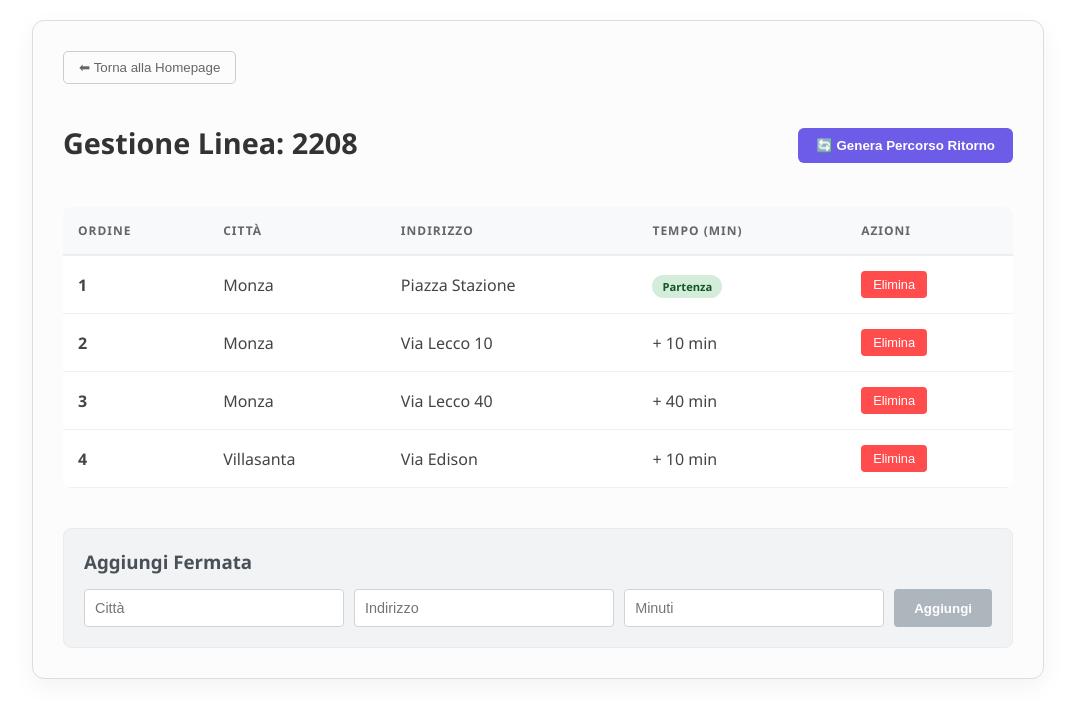
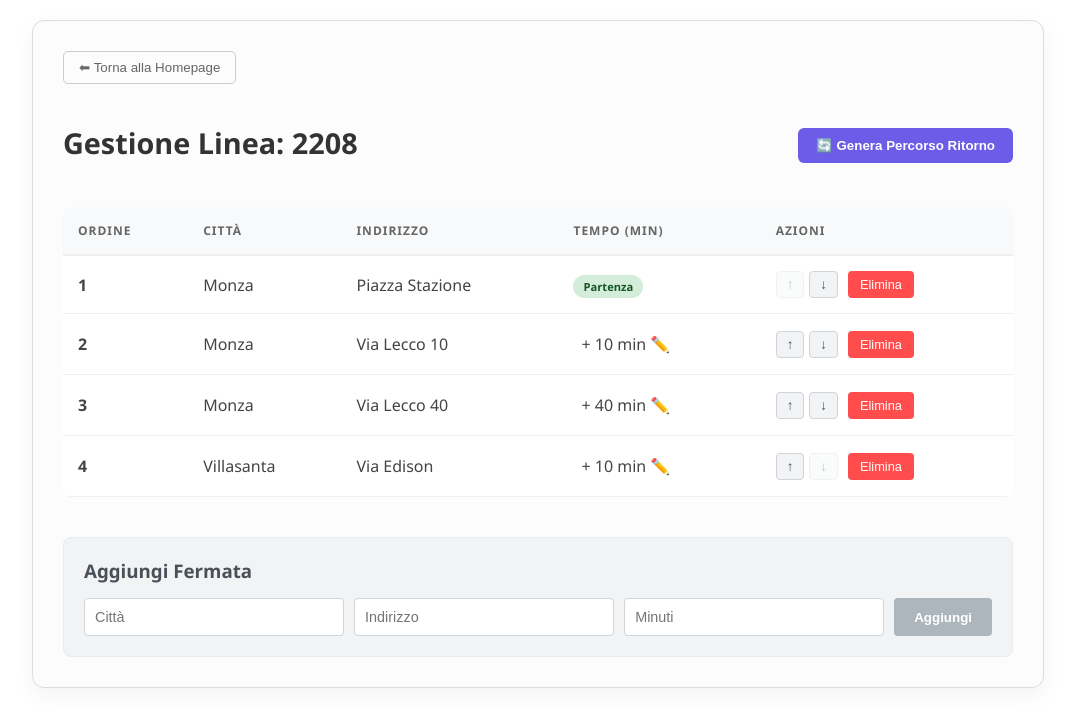
Before and after one commit to antvx/busF, an Angular app: page /linea-gestione in a window 1280 px wide. Shown: the top 726 px of the page, without its empty margins (102-1177 px from the left). Built offline with nearby package versions, Linux system fonts and the light colour scheme.

Commit message:
fixato 'Genera Percorso Ritorno', aggiunta modifica del tempo (min), aggiunti tasti su/giù per spostare le fermate

```diff
--- a/src/app/line/line.css
+++ b/src/app/line/line.css
@@ -161,3 +161,56 @@ h1 {
 .btn-reverse:active {
   transform: scale(0.95);
 }
+
+.clickable-time {
+  cursor: pointer;
+  padding: 4px 8px;
+  border-radius: 4px;
+  transition: background 0.2s;
+  display: inline-block;
+}
+
+.clickable-time:hover {
+  background-color: #e3f2fd;
+  color: #007bff;
+}
+
+.edit-time-input {
+  width: 60px;
+  padding: 4px;
+  border: 1px solid #007bff;
+  border-radius: 4px;
+  outline: none;
+}
+
+.action-buttons {
+  display: flex;
+  gap: 5px;
+  align-items: center;
+}
+
+.btn-move {
+  background-color: #f1f3f5;
+  border: 1px solid #ced4da;
+  color: #495057;
+  padding: 5px 10px;
+  border-radius: 4px;
+  cursor: pointer;
+  font-weight: bold;
+  transition: all 0.2s;
+}
+
+.btn-move:hover:not(:disabled) {
+  background-color: #e9ecef;
+  border-color: #adb5bd;
+  color: #007bff;
+}
+
+.btn-move:disabled {
+  opacity: 0.3;
+  cursor: not-allowed;
+}
+
+.btn-delete {
+  margin-left: 5px;
+}
--- a/src/app/line/line.html
+++ b/src/app/line/line.html
@@ -25,14 +25,42 @@
           <td>{{ stop.city }}</td>
           <td>{{ stop.address }}</td>
           <td>
-            @if (stop.time !== null) {
-              + {{ stop.time }} min
+            @if (stop.time === null) {
+              <span class="start-label">Partenza</span>
             } @else {
-              <span class="start-label">Partenza</span>
+              @if (editingIndex === i) {
+                <input
+                  type="number"
+                  [(ngModel)]="stop.time"
+                  (blur)="stopEdit()"
+                  (keyup.enter)="stopEdit()"
+                  class="edit-time-input"
+                  autofocus>
+              } @else {
+                <span class="clickable-time" (click)="startEdit(i)">
+                  + {{ stop.time }} min ✏️
+                </span>
+              }
             }
           </td>
           <td>
-            <button class="btn-delete" (click)="removeStop(i)">Elimina</button>
+            <div class="action-buttons">
+              <button
+                class="btn-move"
+                (click)="moveStop(i, 'up')"
+                [disabled]="i === 0"
+                title="Sposta Su">
+                ↑
+              </button>
+              <button
+                class="btn-move"
+                (click)="moveStop(i, 'down')"
+                [disabled]="i === lineData.stops.length - 1"
+                title="Sposta Giù">
+                ↓
+              </button>
+              <button class="btn-delete" (click)="removeStop(i)">Elimina</button>
+            </div>
           </td>
         </tr>
       }
--- a/src/app/line/line.ts
+++ b/src/app/line/line.ts
@@ -1,11 +1,11 @@
 import { Component } from '@angular/core';
 import { Fermata, LineaTrasporto } from '../model/entities';
-import { FormControl, FormGroup, ReactiveFormsModule, Validators } from '@angular/forms';
+import { FormControl, FormGroup, FormsModule, ReactiveFormsModule, Validators } from '@angular/forms';
 import { RouterLink } from '@angular/router';
 
 @Component({
   selector: 'app-line',
-  imports: [ReactiveFormsModule, RouterLink],
+  imports: [ReactiveFormsModule, RouterLink, FormsModule],
   templateUrl: './line.html',
   styleUrl: './line.css',
 })
@@ -51,26 +51,71 @@ export class Line
   }
 
   generateReturnLine() {
-    // 1. Invertiamo l'array delle fermate (creandone una copia per non rovinare l'andata)
+    // 1. Creiamo una copia delle fermate attuali
     const forwardStops = [...this.lineData.stops];
-    const returnStops = forwardStops.reverse();
 
-    // 2. Mappiamo le fermate invertite per correggere 'order' e 'time'
-    const updatedReturnStops = returnStops.map((stop, index) => {
+    // 2. Prendiamo solo i minuti (escludendo il null) e li invertiamo
+    // Esempio: se i tempi erano [null, 10, 40, 10], i 'gaps' invertiti sono [10, 40, 10]
+    const travelTimes = forwardStops
+      .map(s => s.time)
+      .filter(t => t !== null)
+      .reverse() as number[];
+
+    // 3. Invertiamo l'ordine fisico delle fermate
+    const reversedStops = forwardStops.reverse();
+
+    // 4. Ricostruiamo la linea riassegnando i tempi invertiti
+    const updatedReturnStops = reversedStops.map((stop, index) => {
       return {
         ...stop,
-        order: index + 1, // Nuovo ordine: 1, 2, 3...
-        // La nuova prima fermata (ex ultima) deve avere tempo null
-        time: index === 0 ? null : stop.time
+        order: index + 1,
+        // La prima fermata è sempre 'null' (Partenza)
+        // Le altre prendono il tempo dall'array invertito (index - 1)
+        time: index === 0 ? null : travelTimes[index - 1]
       };
     });
 
-    // 3. Aggiorniamo i dati della linea
+    // 5. Aggiornamento finale del nome e dei dati
     this.lineData = {
       line: this.lineData.line.includes('-R')
-            ? this.lineData.line.replace('-R', '') // Se era già ritorno, torna andata
-            : this.lineData.line + "-R",           // Altrimenti aggiungi -R
+            ? this.lineData.line.replace('-R', '')
+            : this.lineData.line + "-R",
       stops: updatedReturnStops
     };
   }
+
+  // Aggiungi questa variabile nella classe
+  editingIndex: number | null = null;
+
+  // Metodo per attivare la modifica
+  startEdit(index: number) {
+    this.editingIndex = index;
+  }
+
+  // Metodo per salvare e chiudere
+  stopEdit() {
+    this.editingIndex = null;
+    // Qui potresti chiamare anche la funzione di salvataggio nel database o localStorage
+    console.log("Dati aggiornati:", this.lineData.stops);
+  }
+
+  moveStop(index: number, direction: 'up' | 'down') {
+    const targetIndex = direction === 'up' ? index - 1 : index + 1;
+
+    // Controllo limiti (non posso andare sopra la prima o sotto l'ultima)
+    if (targetIndex < 0 || targetIndex >= this.lineData.stops.length) return;
+
+    // 1. Scambio le posizioni nell'array
+    const stops = this.lineData.stops;
+    [stops[index], stops[targetIndex]] = [stops[targetIndex], stops[index]];
+
+    // 2. Ricalcolo gli ordini e sistemo il "Partenza" (null)
+    this.lineData.stops = stops.map((stop, i) => ({
+      ...stop,
+      order: i + 1,
+      // La nuova prima fermata diventa Partenza (null),
+      // alle altre diamo un valore di default (es. 10) se erano null
+      time: i === 0 ? null : (stop.time === null ? 10 : stop.time)
+    }));
+  }
 }
```
